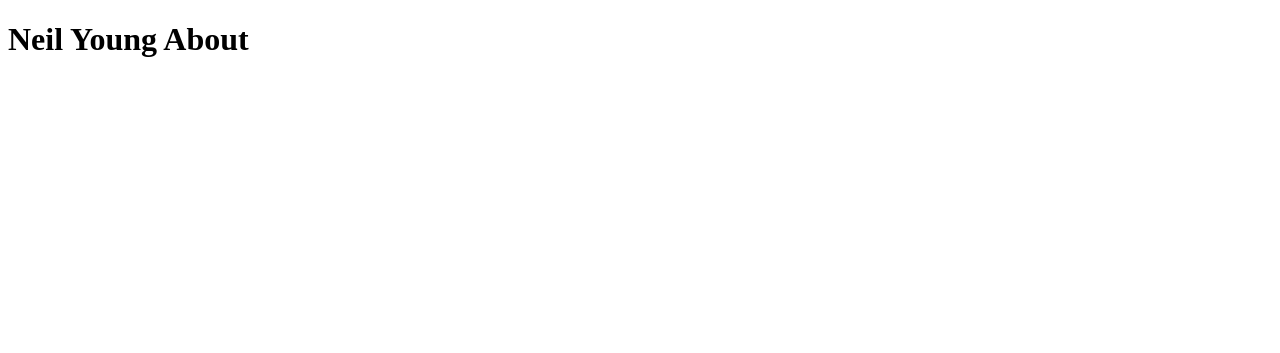
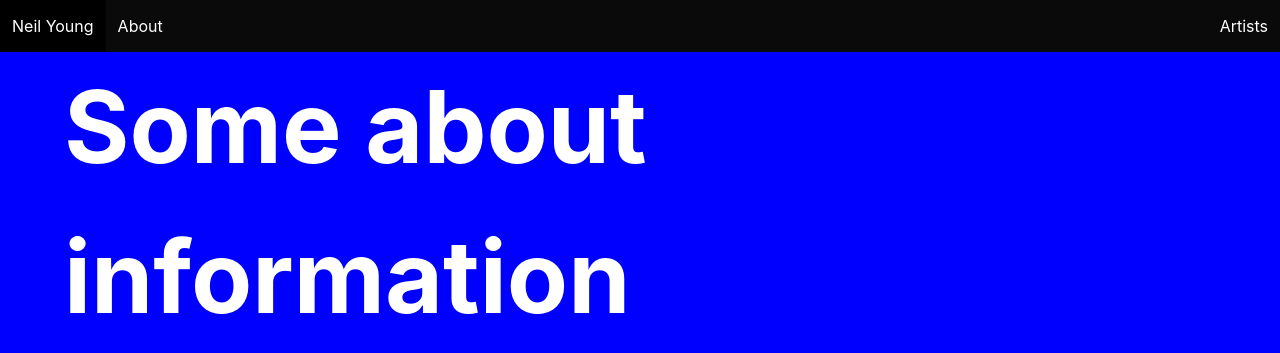
Before and after one commit to nabiladigo/neil_young, a Django app: page /about/ in a window 1280 px wide. Shown: the top 353 px of the page. Run offline with Django 4.2, Linux system fonts and the light colour scheme.

Commit message:
Updated with the full URLs and views

```diff
--- /dev/null
+++ b/main_app/static/scripts/main.js
@@ -0,0 +1,5 @@
+$(".navbar-burger").click(function () {
+    // Toggle the "is-active" class on both the "navbar-burger" and the "navbar-menu"
+    $(".navbar-burger").toggleClass("is-active");
+    $(".navbar-menu").toggleClass("is-active");
+});
--- /dev/null
+++ b/main_app/static/styles/main.css
@@ -0,0 +1,44 @@
+body {
+    background-color: blue;
+    color: #ffffff;
+    min-height: 100vh;
+}
+
+h1,
+h2,
+h3 {
+    color: #ffffff;
+}
+
+.title {
+    color: #ffffff;
+}
+
+.gallery {
+    display: grid;
+    grid-template-columns: repeat(auto-fit, minmax(280px, 1fr));
+    justify-content: center;
+    gap: 30px;
+}
+
+.gallery .card {
+    transition: .1s linear;
+}
+
+.gallery .card:hover {
+    transform: scale(1.1);
+    z-index: 10;
+}
+
+p {
+    font-size: 12px;
+}
+
+h1 {
+    font-size: 40px;
+}
+
+.header {
+    font-size: 100px;
+    font-weight: bold;
+}
--- a/main_app/templates/about.html
+++ b/main_app/templates/about.html
@@ -1,12 +1,5 @@
-<!DOCTYPE html>
-<html lang="en">
-    <head>
-        <meta charset="UTF-8" />
-        <meta http-equiv="X-UA-Compatible" content="IE=edge" />
-        <meta name="viewport" content="width=device-width, initial-scale=1.0" />
-        <title>Neil Young About</title>
-    </head>
-    <body>
-        <h1>Neil Young About</h1>
-    </body>
-</html>
+{% extends 'base.html' %}
+{% block title %} - About {% endblock %}
+{% block content %}
+<h1 class="header">Some about information</h1>
+{% endblock %}
--- a/main_app/templates/base.html
+++ b/main_app/templates/base.html
@@ -1,3 +1,4 @@
+{% load static %}
 <!DOCTYPE html>
 <html lang="en">
     <head>
@@ -5,6 +6,9 @@
         <meta http-equiv="X-UA-Compatible" content="IE=edge" />
         <meta name="viewport" content="width=device-width, initial-scale=1.0" />
         <link rel="stylesheet" href="https://cdn.jsdelivr.net/npm/bulma@0.9.2/css/bulma.min.css">
+        <!-- in our html head tag add the following  -->
+        <link rel="stylesheet" href="{% static 'styles/main.css' %}" />
+        <script src="{% static 'scripts/main.js' %}" defer></script>
         <script src="https://code.jquery.com/jquery-3.6.0.min.js" integrity="sha256-/xUj+3OJU5yExlq6GSYGSHk7tPXikynS7ogEvDej/m4=" crossorigin="anonymous"></script>
         <title>Neil Young {% block title %}{% endblock %}</title>
     </head>
--- a/main_app/urls.py
+++ b/main_app/urls.py
@@ -3,5 +3,6 @@
 
 urlpatterns = [
     path('', views.Home.as_view(), name="home"), # <- here we have added the new path
-    path('about/', views.About.as_view(), name="about")
+    path('about/', views.About.as_view(), name="about"),
+    path('artists/', views.ArtistList.as_view(), name="artists")
 ]
--- a/main_app/views.py
+++ b/main_app/views.py
@@ -10,3 +10,34 @@
 
 class About(TemplateView):
     template_name = "about.html"
+
+ #adds artist class for mock database data
+class Artist:
+    def __init__(self, name, image, bio):
+        self.name = name
+        self.image = image
+        self.bio = bio
+
+
+taco = [
+    Artist("Gorillaz", "https://i.scdn.co/image/ab67616d00001e0295cf976d9ab7320469a00a29",
+        "Gorillaz are once again disrupting the paradigm and breaking convention in their round the back door fashion with Song Machine, the newest concept from one of the most inventive bands around."),
+    Artist("Panic! At The Disco",
+        "https://i.scdn.co/image/58518a04cdd1f20a24cf0545838f3a7b775f8080", "Welcome 👋 The Amazing Beebo was working on a new bio but now he's too busy taking over the world."),
+    Artist("Joji", "https://i.scdn.co/image/7bc3bb57c6977b18d8afe7d02adaeed4c31810df",
+        "Joji is one of the most enthralling artists of the digital age. New album Nectar arrives as an eagerly anticipated follow-up to Joji's RIAA Gold-certified first full-length album BALLADS 1, which topped the Billboard R&B / Hip-Hop Charts and has amassed 3.6B+ streams to date."),
+    Artist("Metallica",
+        "https://i.scdn.co/image/ab67706c0000da84eb6bb372a485d26fd32d1922", "Metallica formed in 1981 by drummer Lars Ulrich and guitarist and vocalist James Hetfield and has become one of the most influential and commercially successful rock bands in history, having sold 110 million albums worldwide while playing to millions of fans on literally all seven continents."),
+    Artist("Bad Bunny",
+        "https://www.clashmusic.com/sites/default/files/sty…e/Bad-Bunny-YHLQMDLG-Album-2020.jpg?itok=tbZNj82L", "Benito Antonio Martínez Ocasio, known by his stage name Bad Bunny, is a Puerto Rican rapper, singer, and songwriter. His music is often defined as Latin trap and reggaeton, but he has incorporated various other genres into his music, including rock, bachata, and soul"),
+    Artist("Kaskade",
+        "https://i1.sndcdn.com/artworks-sNjd3toBZYCG-0-t500x500.jpg", "Ryan Gary Raddon, better known by his stage name Kaskade, is an American DJ, record producer, and remixer."),
+]
+
+class ArtistList(TemplateView):
+    template_name = "artist_list.html"
+
+    def get_context_data(self, **kwargs):
+        context = super().get_context_data(**kwargs)
+        context["duke"] = taco # this is where we add the key into our context object for the view to use
+        return context
--- a/neil_young_project/settings.py
+++ b/neil_young_project/settings.py
@@ -11,6 +11,7 @@
 """
 
 from pathlib import Path
+import os
 
 # Build paths inside the project like this: BASE_DIR / 'subdir'.
 BASE_DIR = Path(__file__).resolve().parent.parent
@@ -116,7 +117,8 @@
 # Static files (CSS, JavaScript, Images)
 # https://docs.djangoproject.com/en/4.0/howto/static-files/
 
-STATIC_URL = 'static/'
+STATIC_URL = '/static/'
+STATICFILES_DIRS = [os.path.join(BASE_DIR, 'main_app/static')]
 
 # Default primary key field type
 # https://docs.djangoproject.com/en/4.0/ref/settings/#default-auto-field
```
Also changed, not shown: main_app/templates/artist_list.html (added, +31 -0 lines).
